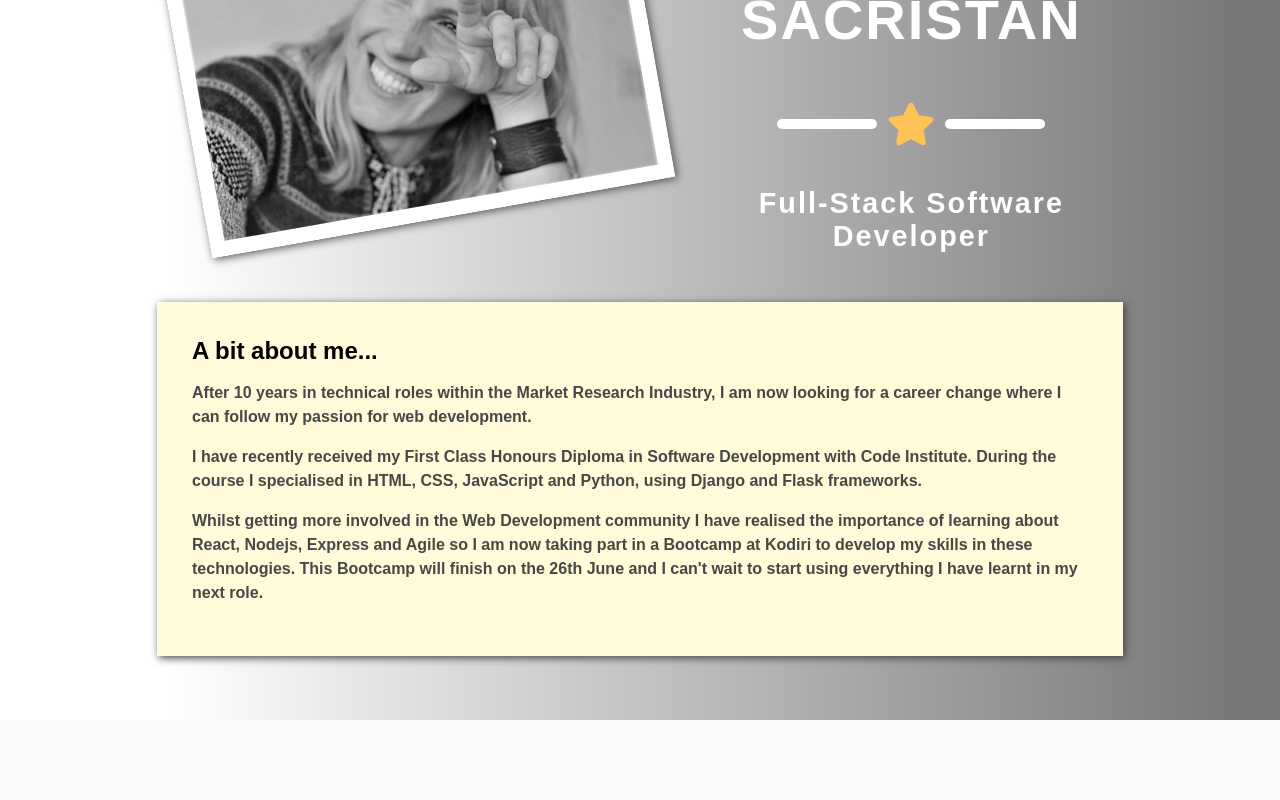
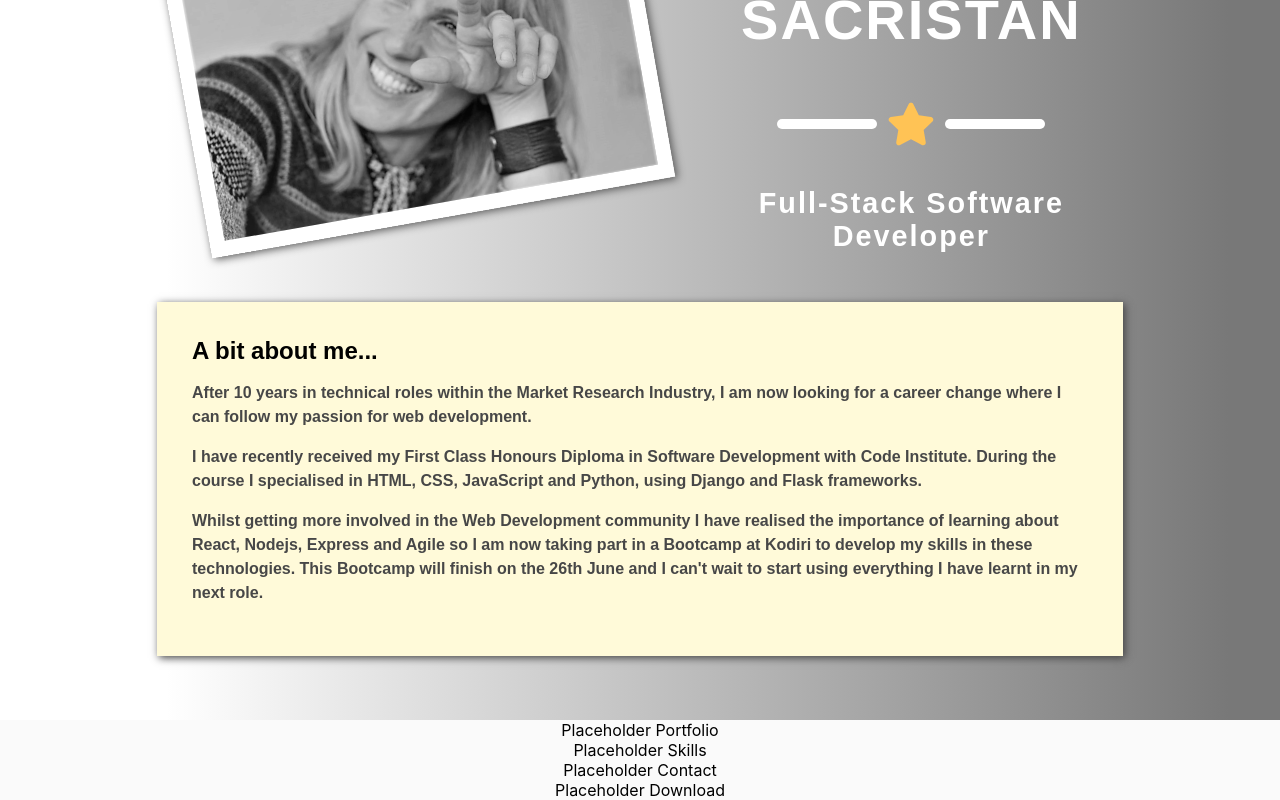
Before and after one commit to elenasacristan/portfolio, a React (Create React App) app: page / in a window 1280 px wide. Shown: the part 273-1073 px from the top of the page. Before the commit the page ends 993 px from the top, so only its background shows below. Built offline with nearby package versions, Linux system fonts and the light colour scheme; a web font is replaced by a local one.

Commit message:
Add placeholder for Portfolio, Skills, contact and download CV

```diff
--- a/src/App.js
+++ b/src/App.js
@@ -3,12 +3,21 @@ import "./App.css";
 import "./Components/NavBar/NavBar.js";
 import NavBar from "./Components/NavBar/NavBar.js";
 import About from "./Components/About/About.js";
+import Portfolio from "./Components/Portfolio/Portfolio.js";
+import Skills from "./Components/Skills/Skills.js";
+import Contact from "./Components/Contact/Contact.js";
+import Download from "./Components/Download/Download.js";
+
 
 function App() {
   return (
     <div className="App">
       <NavBar />
       <About />
+      <Portfolio />
+      <Skills />
+      <Contact />
+      <Download/>
     </div>
   );
 }
--- /dev/null
+++ b/src/Components/Contact/Contact.js
@@ -0,0 +1,8 @@
+import React from "react";
+import "./Contact.css";
+
+export default function Contact() {
+  return (
+   <div>Placeholder Contact</div>
+  );
+}
--- /dev/null
+++ b/src/Components/Download/Download.js
@@ -0,0 +1,8 @@
+import React from "react";
+import "./Download.css";
+
+export default function Download() {
+  return (
+   <div>Placeholder Download</div>
+  );
+}
--- /dev/null
+++ b/src/Components/Portfolio/Portfolio.js
@@ -0,0 +1,8 @@
+import React from "react";
+import "./Portfolio.css";
+
+export default function Portfolio() {
+  return (
+   <div>Placeholder Portfolio</div>
+  );
+}
--- /dev/null
+++ b/src/Components/Skills/Skills.js
@@ -0,0 +1,8 @@
+import React from "react";
+import "./Skills.css";
+
+export default function Skills() {
+  return (
+   <div>Placeholder Skills</div>
+  );
+}
```
Also changed, not shown: src/Components/Contact/Contact.css (added), src/Components/Download/Download.css (added), src/Components/Portfolio/Portfolio.css (added), src/Components/Skills/Skills.css (added).
